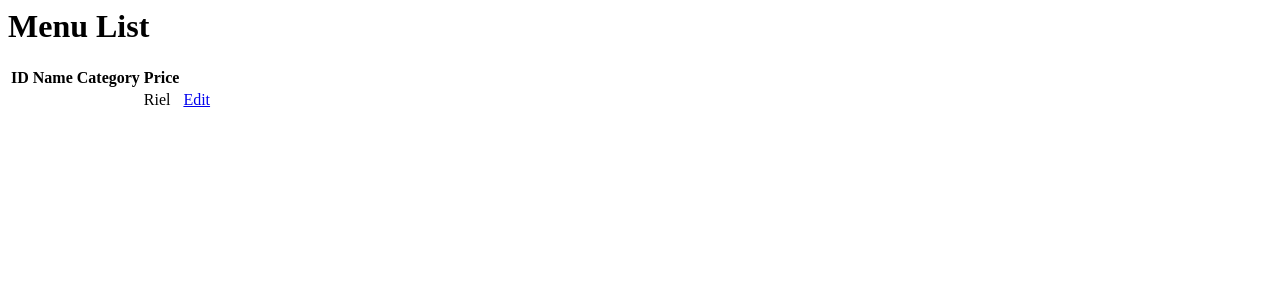
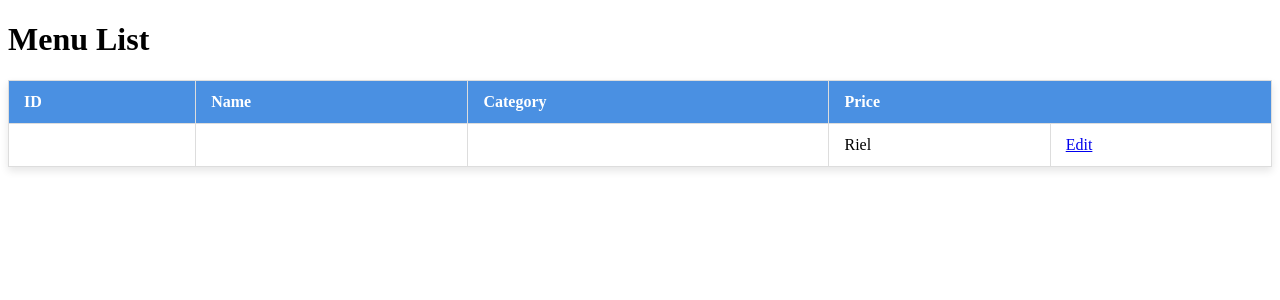
Before and after one commit to yuka-hara2/web-dev-exercise, a PHP site: template php/views/menu_list.php in a window 1280 px wide. Shown: the top 300 px of the page. Run offline with PHP 8.4, Linux system fonts and the light colour scheme; the template is opened without the code that fills it: most values are stand-ins (such as "Sample title", 1, 10 or a date in 2020); data that the repository does not hold is empty.

Commit message:
add css to php project

```diff
--- a/php/index.php
+++ b/php/index.php
@@ -17,7 +17,8 @@ switch ($_SERVER['PATH_INFO'] ?? $_SERVER['REQUEST_URI']) {
 
   case '/menu_list':
     $menus = Menu::getAll();
-    include 'views/menu_list.php';
+    // include 'views/menu_list.php';
+    render('menu_list', ['menus' => $menus]);
     break;
 
   case '/order_list':
--- /dev/null
+++ b/php/public/css/style.css
@@ -0,0 +1,25 @@
+table {
+  width: 100%;
+  border-collapse: collapse;
+  background: white;
+  box-shadow: 0 4px 8px rgba(0,0,0,0.1);
+}
+
+th, td {
+  padding: 12px 15px;
+  border: 1px solid #ddd;
+  text-align: left;
+}
+
+thead {
+  background-color: #4a90e2;
+  color: white;
+}
+
+tbody tr:nth-child(even) {
+  background-color: #f9f9f9;
+}
+
+tbody tr:hover {
+  background-color: #f1f7ff;
+}
--- /dev/null
+++ b/php/views/layout.php
@@ -0,0 +1,11 @@
+<!DOCTYPE html>
+<html lang="ja">
+<head>
+    <meta charset="UTF-8">
+    <title>My App</title>
+    <link rel="stylesheet" href="/public/css/style.css">
+</head>
+<body>
+    <?= $content ?>
+</body>
+</html>
--- a/php/views/menu_list.php
+++ b/php/views/menu_list.php
@@ -9,7 +9,7 @@
       <th>ID</th>
       <th>Name</th>
       <th>Category</th>
-      <th tab=2>Price</th>
+      <th colspan="2">Price</th>
     </tr>
   </thead>
   <tbody>
```
Also changed, not shown: php/views/_helpers.php (+10 -0 lines).
